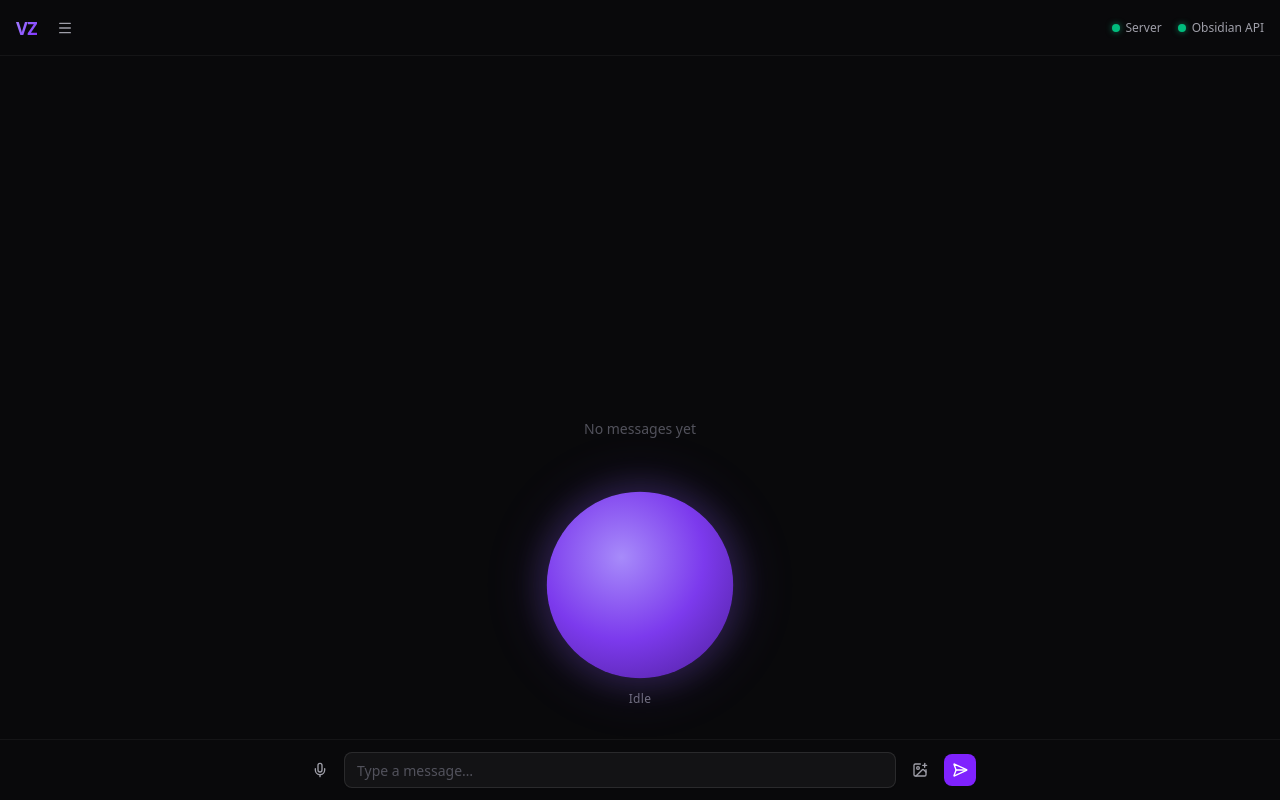
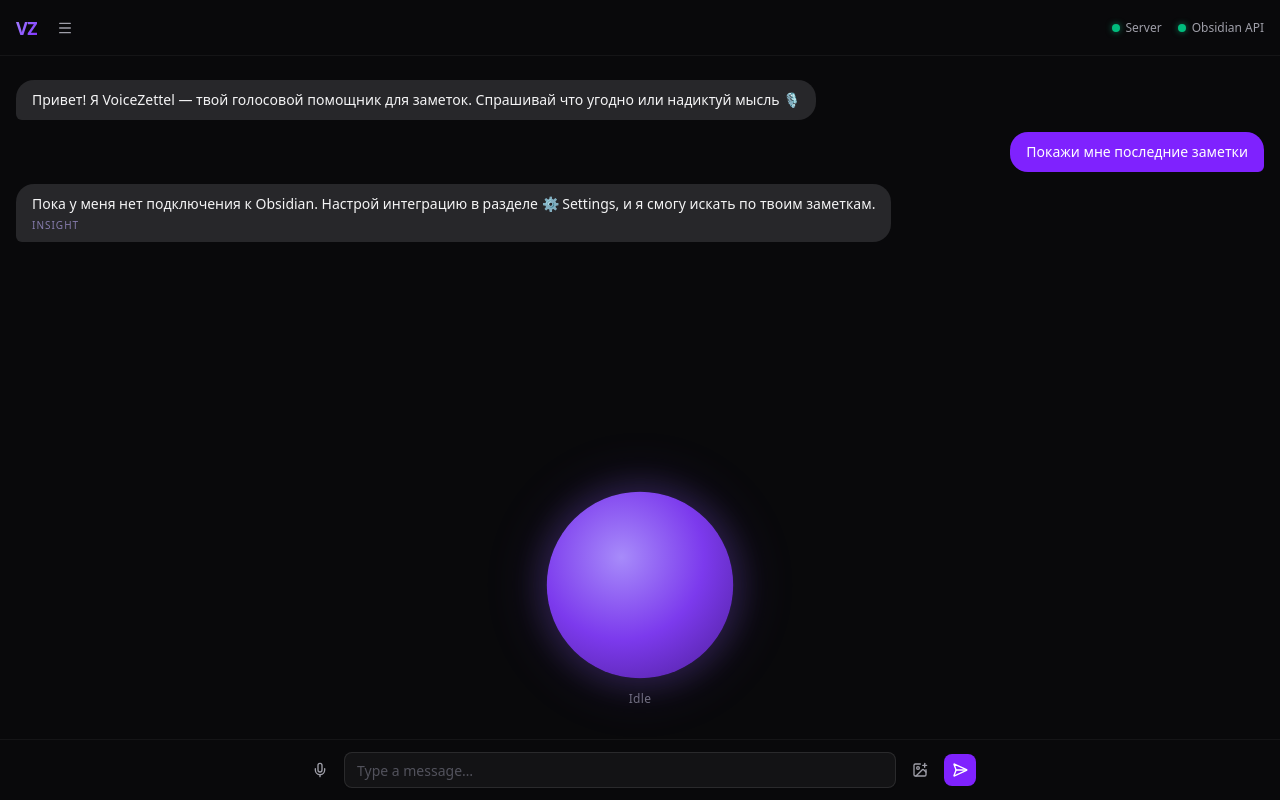
Before and after one commit to speaker1991/voicezettel, a Next.js app: page / in a window 1280 px wide. Built offline with nearby package versions, Linux system fonts and the light colour scheme.

Commit message:
Stage 3: chat types and Zustand store

```diff
--- a/src/components/chat/ChatArea.tsx
+++ b/src/components/chat/ChatArea.tsx
@@ -1,11 +1,56 @@
 "use client";
 
-export function ChatArea() {
+import { useRef, useEffect } from "react";
+import { useChatStore } from "@/stores/chatStore";
+import type { Message } from "@/types/chat";
+
+function bubbleClasses(role: Message["role"]): string {
+    if (role === "user") {
+        return "ml-auto max-w-[80%] rounded-2xl rounded-br-sm bg-violet-600 px-4 py-2.5 text-sm text-white";
+    }
+    if (role === "assistant") {
+        return "mr-auto max-w-[80%] rounded-2xl rounded-bl-sm bg-zinc-800 px-4 py-2.5 text-sm text-zinc-100";
+    }
+    return "mx-auto max-w-[80%] rounded-xl bg-zinc-900 px-3 py-1.5 text-center text-xs text-zinc-500";
+}
+
+function MessageBubble({ message }: { message: Message }) {
     return (
-        <div className="flex flex-1 flex-col items-center overflow-y-auto px-4 py-6">
-            <p className="mt-auto text-sm text-zinc-600">
-                No messages yet
-            </p>
+        <div className={bubbleClasses(message.role)}>
+            <p className="whitespace-pre-wrap break-words">{message.content}</p>
+            {message.metadata?.rewardType && (
+                <span className="mt-1 block text-[10px] uppercase tracking-widest text-violet-300/60">
+                    {message.metadata.rewardType}
+                </span>
+            )}
         </div>
     );
 }
+
+export function ChatArea() {
+    const messages = useChatStore((s) => s.messages);
+    const bottomRef = useRef<HTMLDivElement>(null);
+
+    useEffect(() => {
+        bottomRef.current?.scrollIntoView({ behavior: "smooth" });
+    }, [messages]);
+
+    if (messages.length === 0) {
+        return (
+            <div className="flex flex-1 flex-col items-center overflow-y-auto px-4 py-6">
+                <p className="mt-auto text-sm text-zinc-600">
+                    No messages yet
+                </p>
+            </div>
+        );
+    }
+
+    return (
+        <div className="flex flex-1 flex-col gap-3 overflow-y-auto px-4 py-6">
+            {messages.map((msg) => (
+                <MessageBubble key={msg.id} message={msg} />
+            ))}
+            <div ref={bottomRef} />
+        </div>
+    );
+}
--- a/src/components/orb/AiOrb.tsx
+++ b/src/components/orb/AiOrb.tsx
@@ -1,13 +1,7 @@
 "use client";
 
 import { motion, type Variants } from "framer-motion";
-
-type OrbState =
-    | "idle"
-    | "listening"
-    | "thinking"
-    | "speaking"
-    | "backgroundListening";
+import type { OrbState } from "@/types/chat";
 
 interface AiOrbProps {
     state: OrbState;
--- a/src/components/orb/OrbArea.tsx
+++ b/src/components/orb/OrbArea.tsx
@@ -1,7 +1,9 @@
 "use client";
 
-import { useCallback, useState } from "react";
-import { AiOrb, type OrbState } from "@/components/orb/AiOrb";
+import { useCallback } from "react";
+import { AiOrb } from "@/components/orb/AiOrb";
+import { useChatStore } from "@/stores/chatStore";
+import type { OrbState } from "@/types/chat";
 
 const STATE_CYCLE: OrbState[] = [
     "idle",
@@ -20,23 +22,25 @@ const STATE_LABELS: Record<OrbState, string> = {
 };
 
 export function OrbArea() {
-    const [stateIndex, setStateIndex] = useState(0);
-
-    const currentState = STATE_CYCLE[stateIndex];
+    const orbState = useChatStore((s) => s.orbState);
+    const audioLevel = useChatStore((s) => s.audioLevel);
+    const setOrbState = useChatStore((s) => s.setOrbState);
 
     const cycleState = useCallback(() => {
-        setStateIndex((prev) => (prev + 1) % STATE_CYCLE.length);
-    }, []);
+        const idx = STATE_CYCLE.indexOf(orbState);
+        const next = STATE_CYCLE[(idx + 1) % STATE_CYCLE.length];
+        setOrbState(next);
+    }, [orbState, setOrbState]);
 
     return (
         <div className="flex flex-col items-center justify-center gap-4 py-8">
             <AiOrb
-                state={currentState}
-                audioLevel={currentState === "listening" ? 0.6 : 0}
+                state={orbState}
+                audioLevel={audioLevel}
                 onClick={cycleState}
             />
             <span className="text-xs tracking-wide text-zinc-500">
-                {STATE_LABELS[currentState]}
+                {STATE_LABELS[orbState]}
             </span>
         </div>
     );
--- /dev/null
+++ b/src/stores/chatStore.ts
@@ -0,0 +1,73 @@
+import { create } from "zustand";
+import type { Message, OrbState, ModalityMode } from "@/types/chat";
+
+interface ChatState {
+    messages: Message[];
+    orbState: OrbState;
+    modality: ModalityMode;
+    audioLevel: number;
+    sessionId?: string;
+}
+
+interface ChatActions {
+    addMessage: (message: Message) => void;
+    updateLastAssistantMessage: (partial: Partial<Message>) => void;
+    setOrbState: (state: OrbState) => void;
+    setModality: (mode: ModalityMode) => void;
+    setAudioLevel: (level: number) => void;
+    clearMessages: () => void;
+}
+
+const SEED_MESSAGES: Message[] = [
+    {
+        id: "seed-1",
+        role: "assistant",
+        content: "Привет! Я VoiceZettel — твой голосовой помощник для заметок. Спрашивай что угодно или надиктуй мысль 🎙",
+        timestamp: new Date().toISOString(),
+        source: "text",
+    },
+    {
+        id: "seed-2",
+        role: "user",
+        content: "Покажи мне последние заметки",
+        timestamp: new Date().toISOString(),
+        source: "voice",
+    },
+    {
+        id: "seed-3",
+        role: "assistant",
+        content: "Пока у меня нет подключения к Obsidian. Настрой интеграцию в разделе ⚙️ Settings, и я смогу искать по твоим заметкам.",
+        timestamp: new Date().toISOString(),
+        source: "text",
+        metadata: { rewardType: "insight" },
+    },
+];
+
+export const useChatStore = create<ChatState & ChatActions>()((set) => ({
+    messages: SEED_MESSAGES,
+    orbState: "idle",
+    modality: "voice",
+    audioLevel: 0,
+    sessionId: undefined,
+
+    addMessage: (message) =>
+        set((state) => ({ messages: [...state.messages, message] })),
+
+    updateLastAssistantMessage: (partial) =>
+        set((state) => {
+            const idx = [...state.messages]
+                .reverse()
+                .findIndex((m) => m.role === "assistant");
+            if (idx === -1) return state;
+
+            const realIdx = state.messages.length - 1 - idx;
+            const updated = [...state.messages];
+            updated[realIdx] = { ...updated[realIdx], ...partial };
+            return { messages: updated };
+        }),
+
+    setOrbState: (orbState) => set({ orbState }),
+    setModality: (modality) => set({ modality }),
+    setAudioLevel: (audioLevel) => set({ audioLevel }),
+    clearMessages: () => set({ messages: [] }),
+}));
--- /dev/null
+++ b/src/types/chat.ts
@@ -0,0 +1,24 @@
+export type Message = {
+    id: string;
+    role: "user" | "assistant" | "system";
+    content: string;
+    timestamp: string;
+    source: "voice" | "text";
+    metadata?: {
+        rewardType?: "note" | "insight" | "rag" | "task";
+    };
+};
+
+export type SessionStatus = {
+    server: boolean;
+    obsidian: boolean;
+};
+
+export type OrbState =
+    | "idle"
+    | "listening"
+    | "thinking"
+    | "speaking"
+    | "backgroundListening";
+
+export type ModalityMode = "text" | "voice";
```
